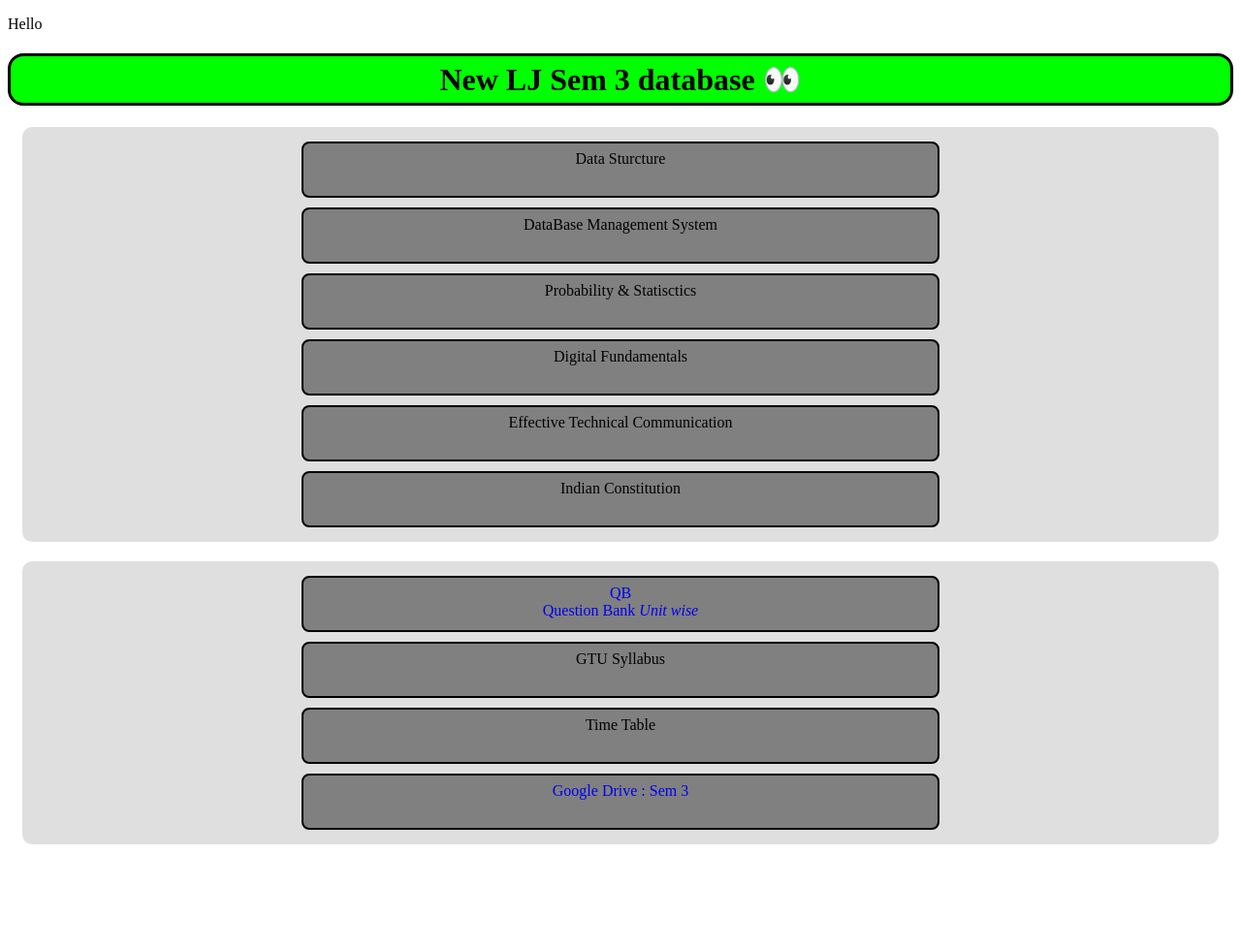
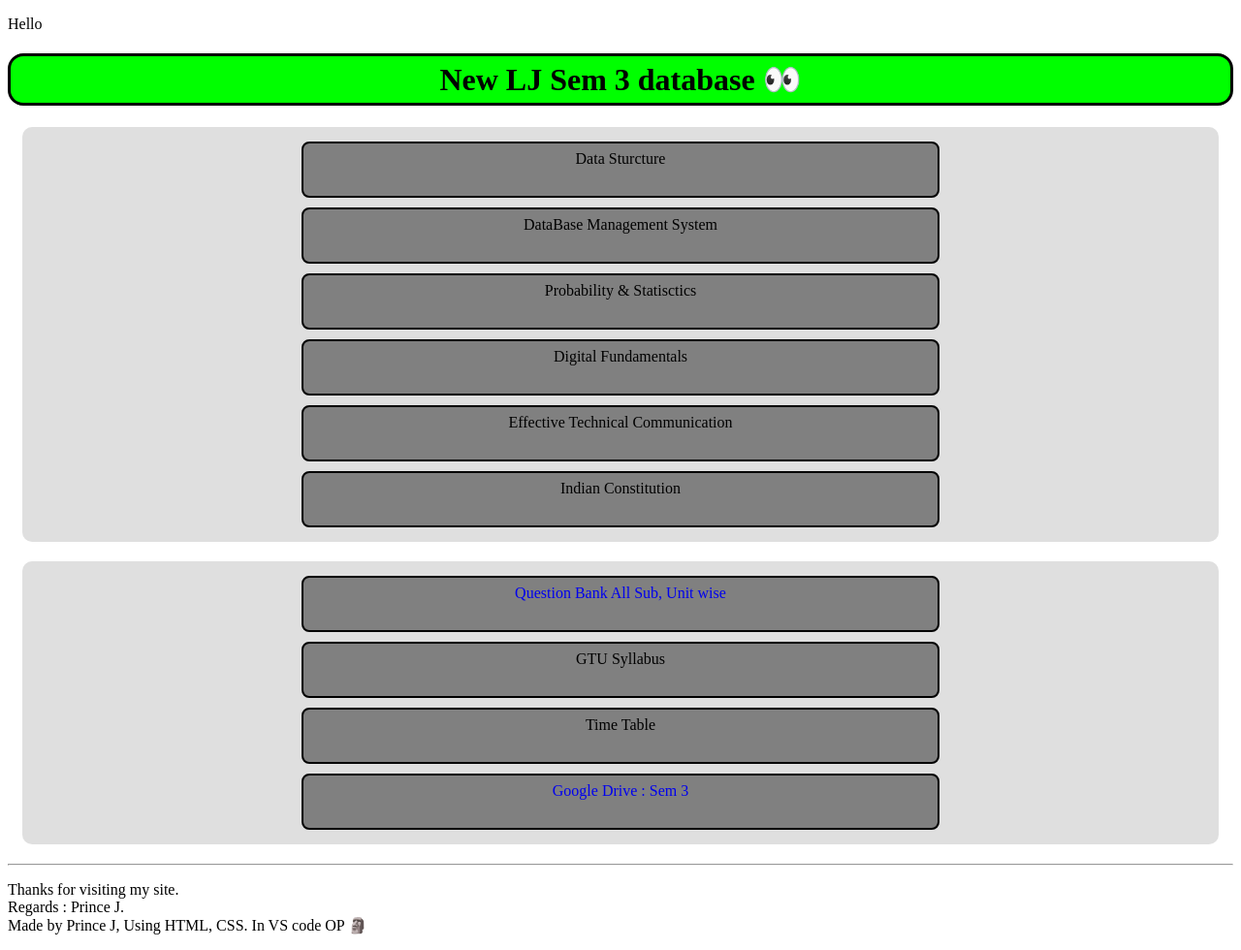
Before and after one commit to PrinceOP001/PrinceOP, a plain HTML site: page index.html in a window 1280 px wide. Shown: the whole page at 97% size. Before the commit the page ends 891 px from the top, so only its background shows below. Drawn offline with Linux system fonts and the light colour scheme.

Commit message:
Update index.html

```diff
--- a/index.html
+++ b/index.html
@@ -126,7 +126,7 @@
 
     <div id="moreOfSem3">
         <a href="https://drive.google.com/drive/folders/169O3-4p1zi93XnCJteH9DdL09Buh9kF7">
-            <div class="others">QB <br>Question Bank <i>Unit wise</i></div>
+            <div class="others">Question Bank All Sub, Unit wise</div>
         </a>
 
         <div class="others">GTU Syllabus</div>
@@ -138,5 +138,13 @@
 
     </div>
 
+    <footer>
+        <hr>
+        <p>
+            Thanks for visiting my site. <br>
+            Regards : Prince J.<br>
+            Made by Prince J, Using HTML, CSS. In VS code OP 🗿
+        </p>
+    </footer>
 </body>
 </html>
```
